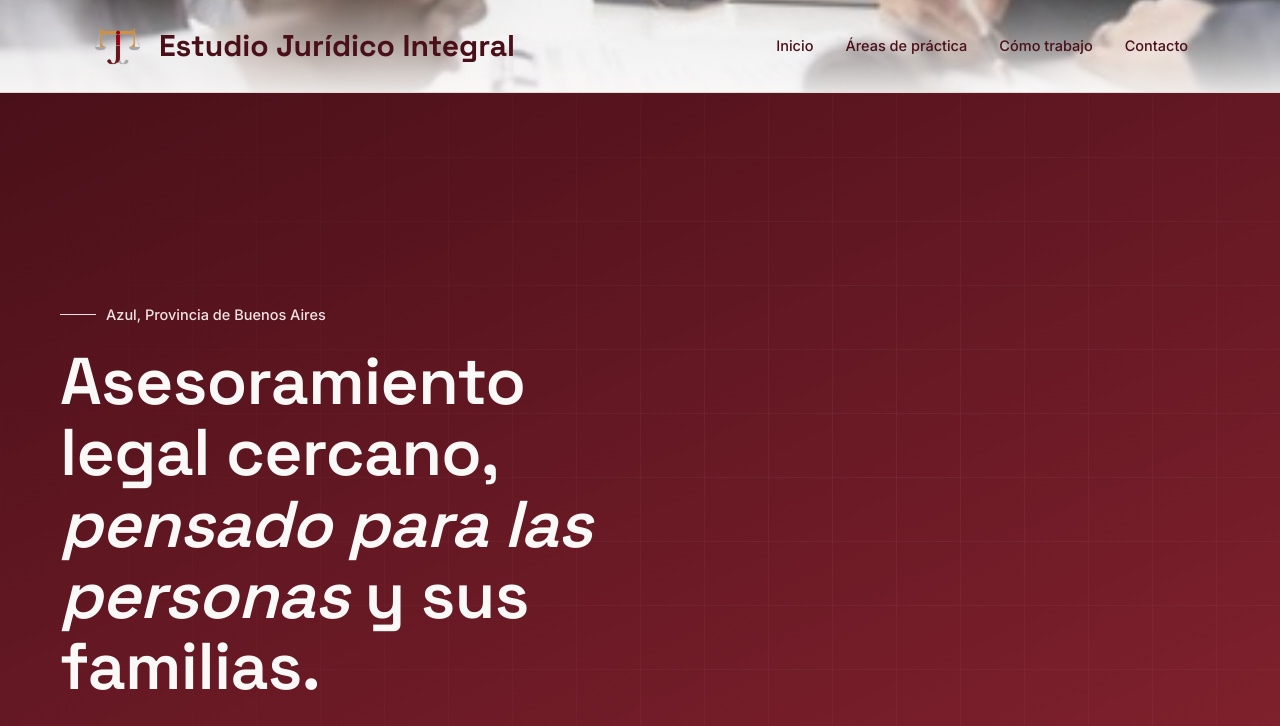
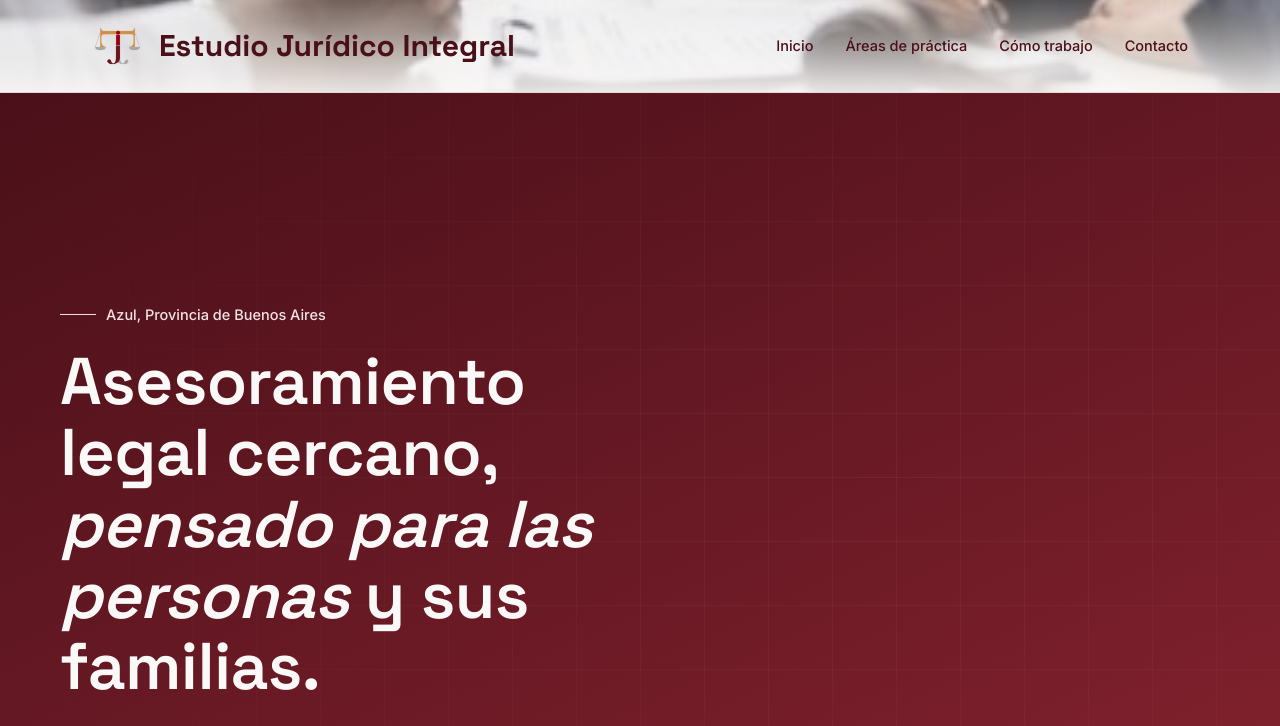
Before and after one commit to techazulonline/estudio-juridico-web, a plain HTML site: page romina-pasquale.html in a window 1280 px wide. Shown: the top 726 px of the page. Drawn offline with Linux system fonts and the light colour scheme.

Commit message:
se acomodó header en todas las vistas

```diff
--- a/romina-pasquale.html
+++ b/romina-pasquale.html
@@ -42,8 +42,9 @@
     background:
       linear-gradient(rgba(251, 249, 248, 0.304), rgba(251,249,248,0.90)),
       url('images/portada_menu.jpg');
-    background-size:cover;
-    background-position:center 40%;
+    background-size:100% auto;
+    background-position:center center;
+     background-repeat:no-repeat;
     backdrop-filter:blur(2px);
     border-bottom:1px solid var(--line);
   }
```
Also changed, not shown: index.html (+2 -1 lines).
